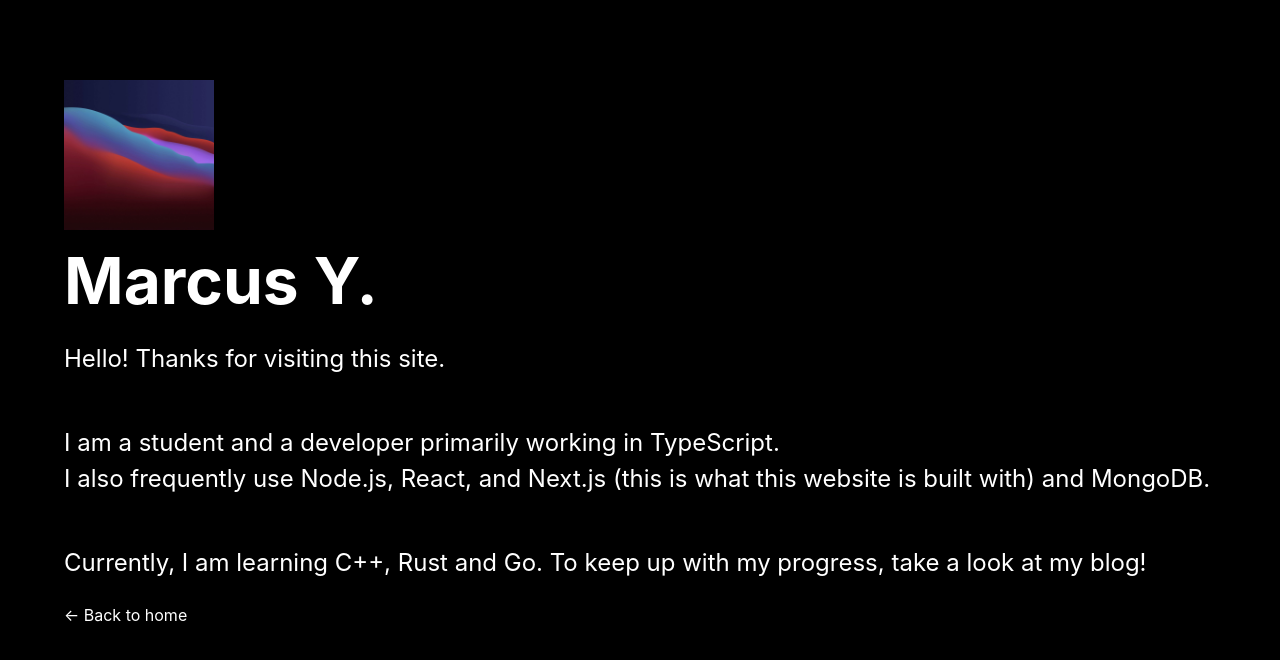
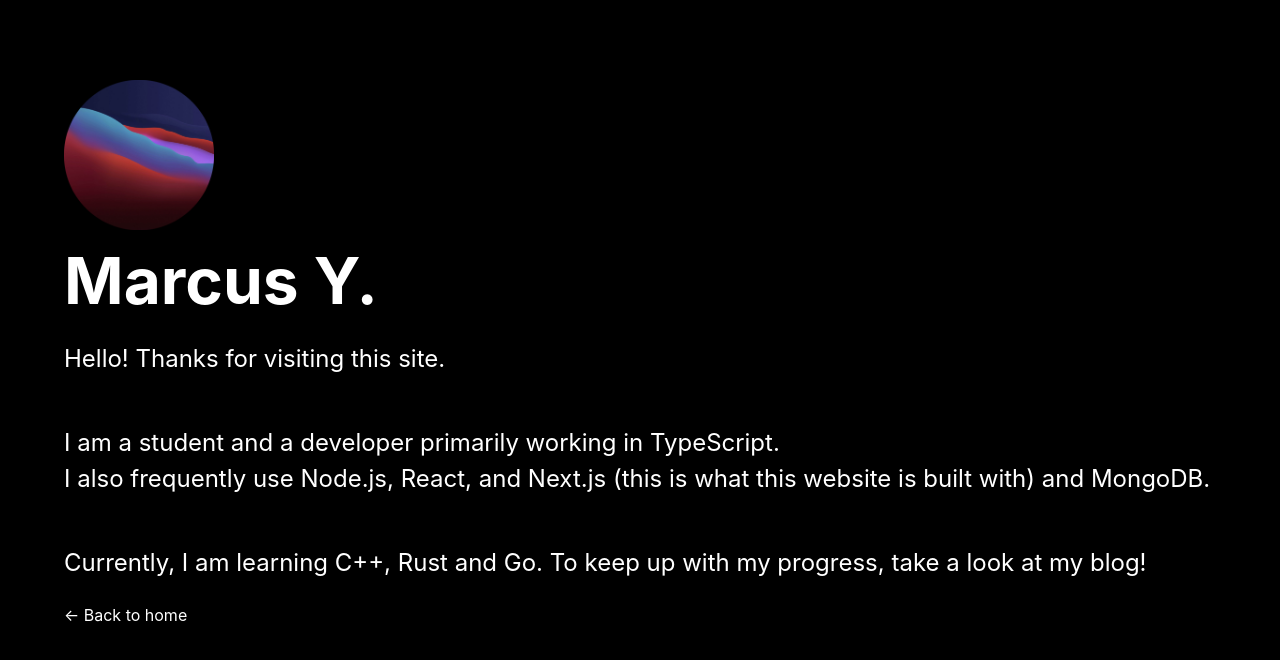
Before and after one commit to geenva/m, a Next.js app: page /about in a window 1280 px wide. Shown: the top 660 px of the page. Built offline with nearby package versions, Linux system fonts and the light colour scheme.

Commit message:
feat: switch to profile.png

```diff
--- a/components/layout.js
+++ b/components/layout.js
@@ -19,7 +19,7 @@
           <>
             <Image
               priority
-              src="/profile.jpg"
+              src="/profile.png"
               className={utilStyles.borderCircle}
               height={144}
               width={144}
@@ -33,7 +33,7 @@
               <a>
                 <Image
                   priority
-                  src="/profile.jpg"
+                  src="/profile.png"
                   className={utilStyles.borderCircle}
                   height={108}
                   width={108}
--- a/pages/about/index.js
+++ b/pages/about/index.js
@@ -15,7 +15,7 @@
         <h1 className={styles.title}>
           <Image
             className="center"
-            src="/profile.jpg"
+            src="/profile.png"
             alt="Profile picture"
             width="150vw"
             height="150vw"
--- a/pages/contact/index.js
+++ b/pages/contact/index.js
@@ -15,7 +15,7 @@
         <h1 className={styles.title}>
           <Image
             className="center"
-            src="/profile.jpg"
+            src="/profile.png"
             alt="Profile picture"
             width="150vw"
             height="150vw"
```
Also changed, not shown: public/profile.jpg (deleted).
